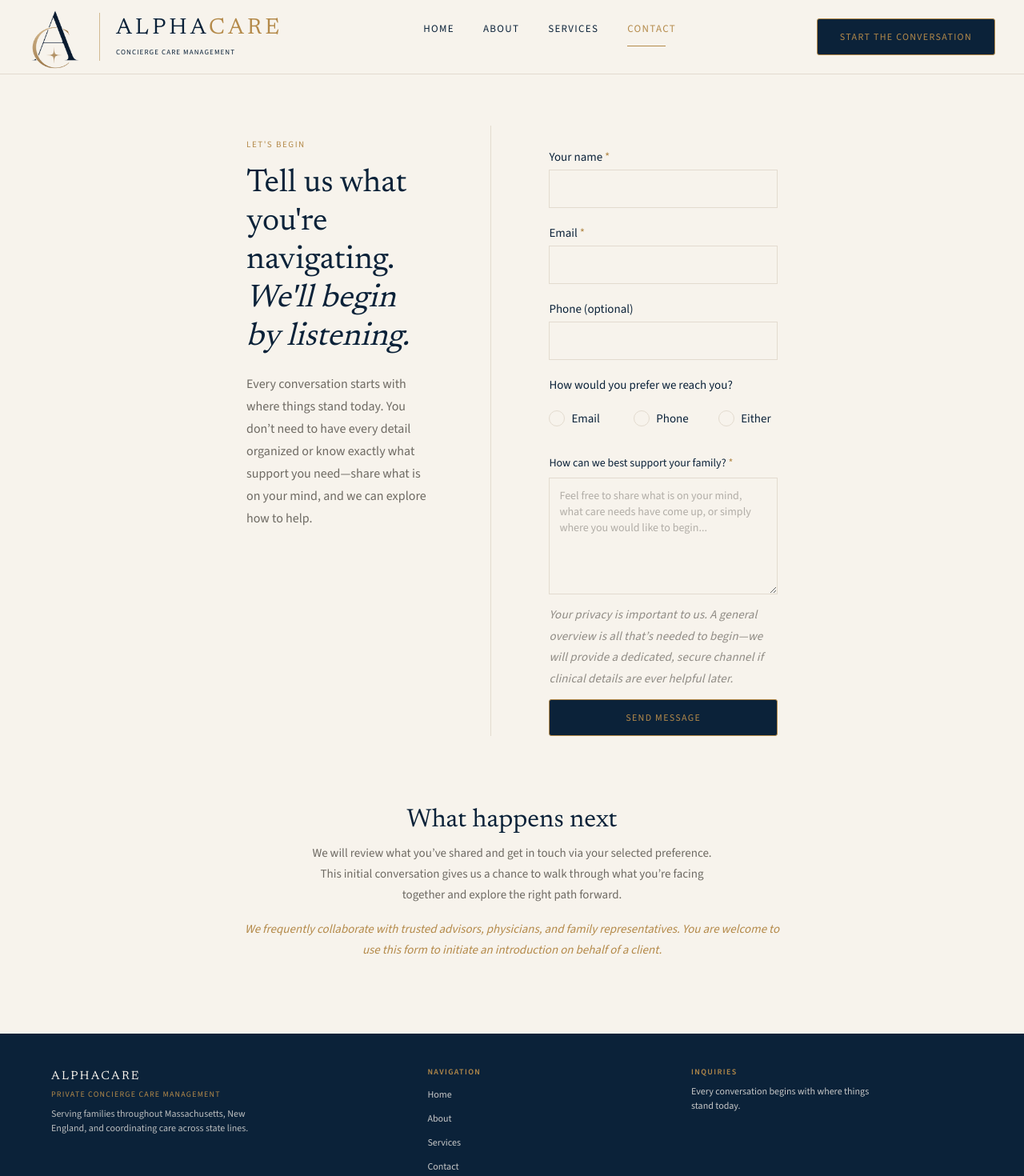
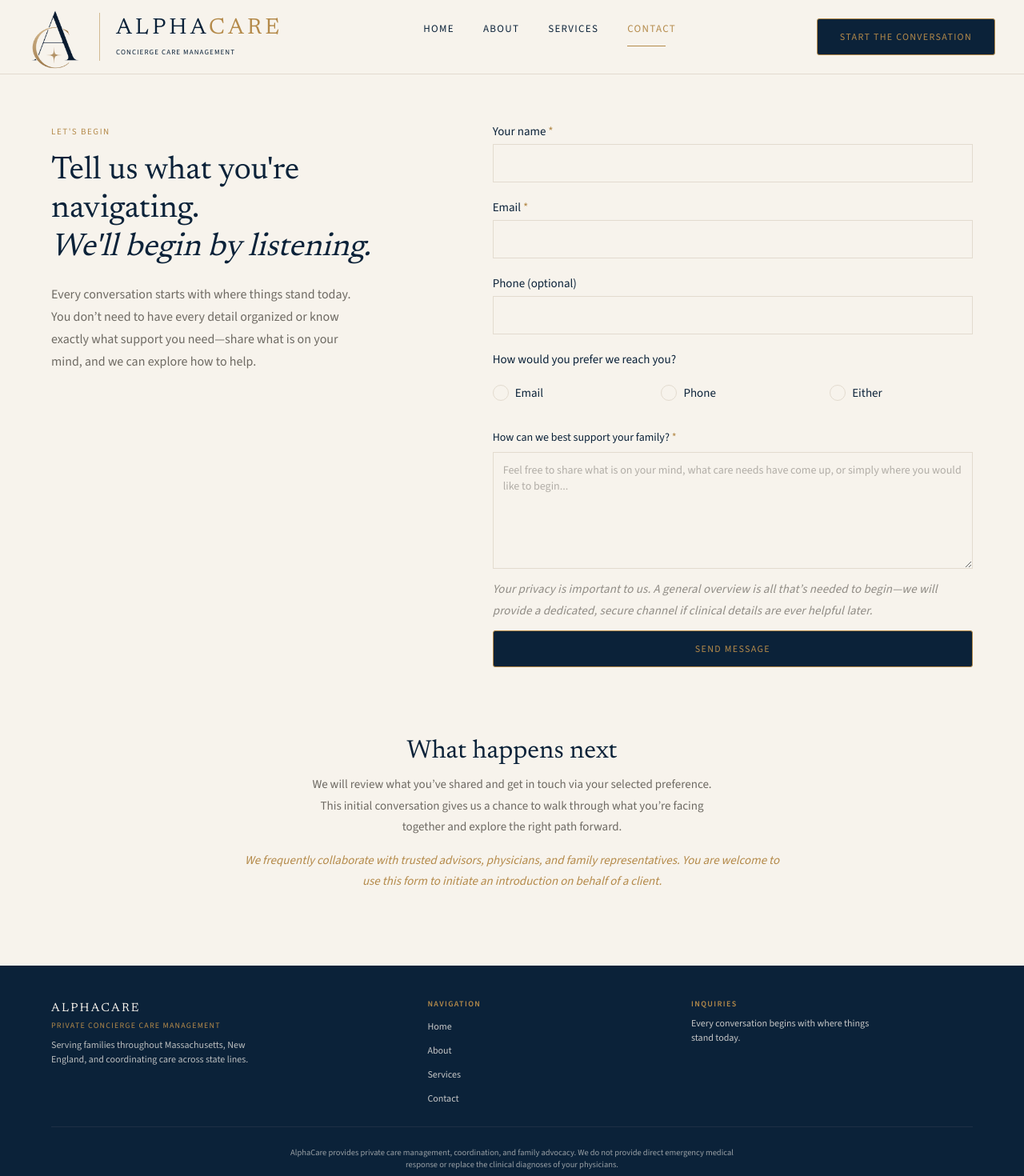
Before and after one commit to alphacareconcierge/alphacare-website, a Next.js app: page /contact in a window 1280 px wide. Shown: the top 1470 px of the page at 80% size. Built offline with nearby package versions, Linux system fonts and the light colour scheme.

Commit message:
Fix Contact page responsive container and grid

```diff
--- a/components/contact-page-client.tsx
+++ b/components/contact-page-client.tsx
@@ -29,8 +29,8 @@ export function ContactPageClient() {
 
   return (
     <div className="bg-ivory text-navy">
-      <section className="grid items-start px-6 pb-[5.75rem] pt-12 sm:px-12 lg:grid-cols-[46%_54%] lg:px-[19.25rem] lg:pb-[5.3125rem] lg:pt-16 min-[2200px]:px-[25.5rem]">
-        <div className="pt-2 lg:pr-[4.5rem] lg:pt-4">
+      <section className="mx-auto box-border grid w-full max-w-[100rem] grid-cols-1 items-start gap-10 px-6 pb-[5.75rem] pt-12 sm:px-10 lg:grid-cols-[minmax(0,44fr)_minmax(0,56fr)] lg:gap-12 lg:px-16 lg:pb-[5.3125rem] lg:pt-16 xl:gap-20">
+        <div className="min-w-0">
           <div>
             <p className="type-eyebrow mb-4">
               Let&apos;s Begin
@@ -44,14 +44,14 @@ export function ContactPageClient() {
             </p>
           </div>
         </div>
-        <div className="border-divider lg:border-l lg:pl-[4.5rem]">
-          <div className="max-w-[52.5rem]">
+        <div className="min-w-0">
+          <div className="w-full min-w-0 max-w-[40rem] [&>form]:mt-0">
             <ContactForm onSuccess={() => setIsSubmitted(true)} />
           </div>
         </div>
       </section>
 
-      <section className="px-6 pb-[5.75rem] text-center sm:px-12">
+      <section className="mx-auto box-border w-full max-w-[100rem] px-6 pb-[5.75rem] text-center sm:px-10 lg:px-16">
         <div className="mx-auto max-w-[48rem]">
           <h2 className="page-section-heading mb-2 text-navy">
             What happens next
```
